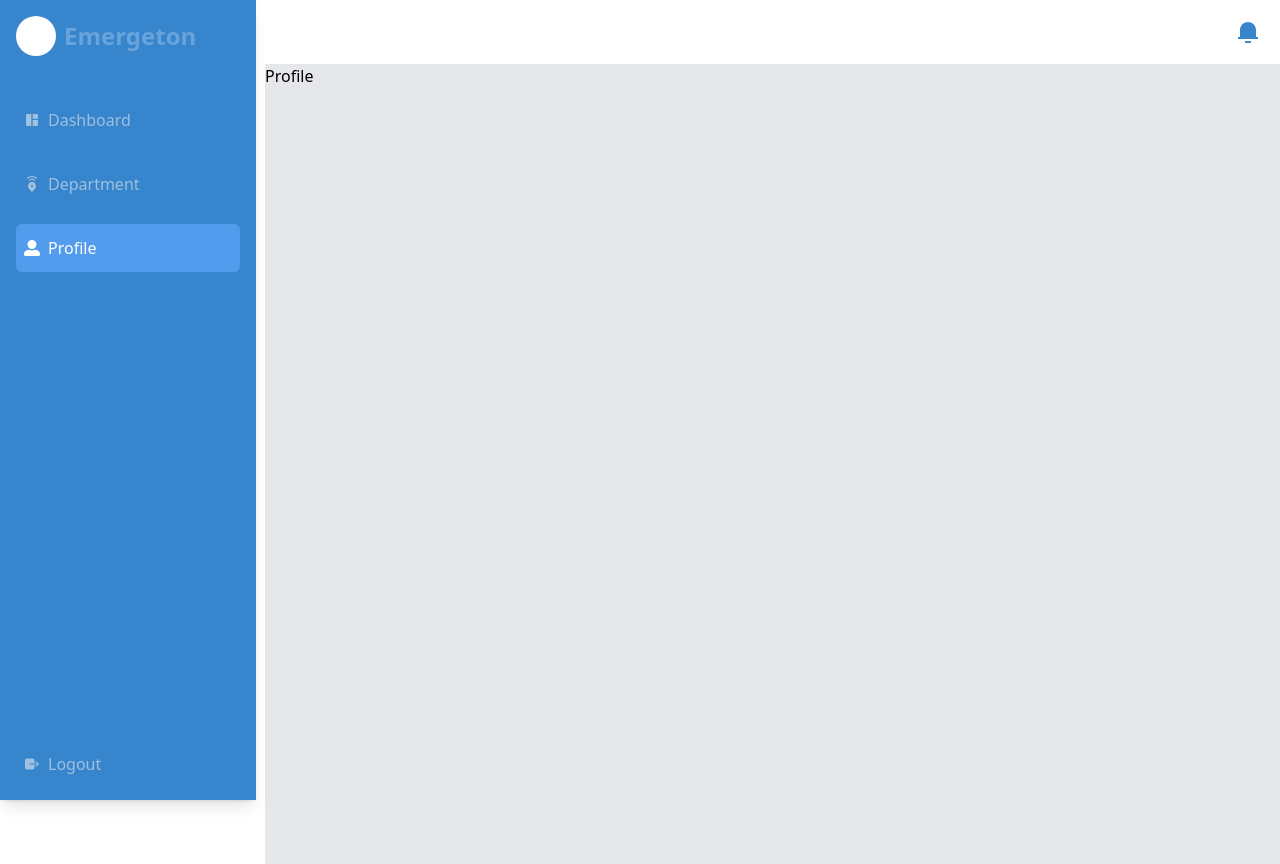
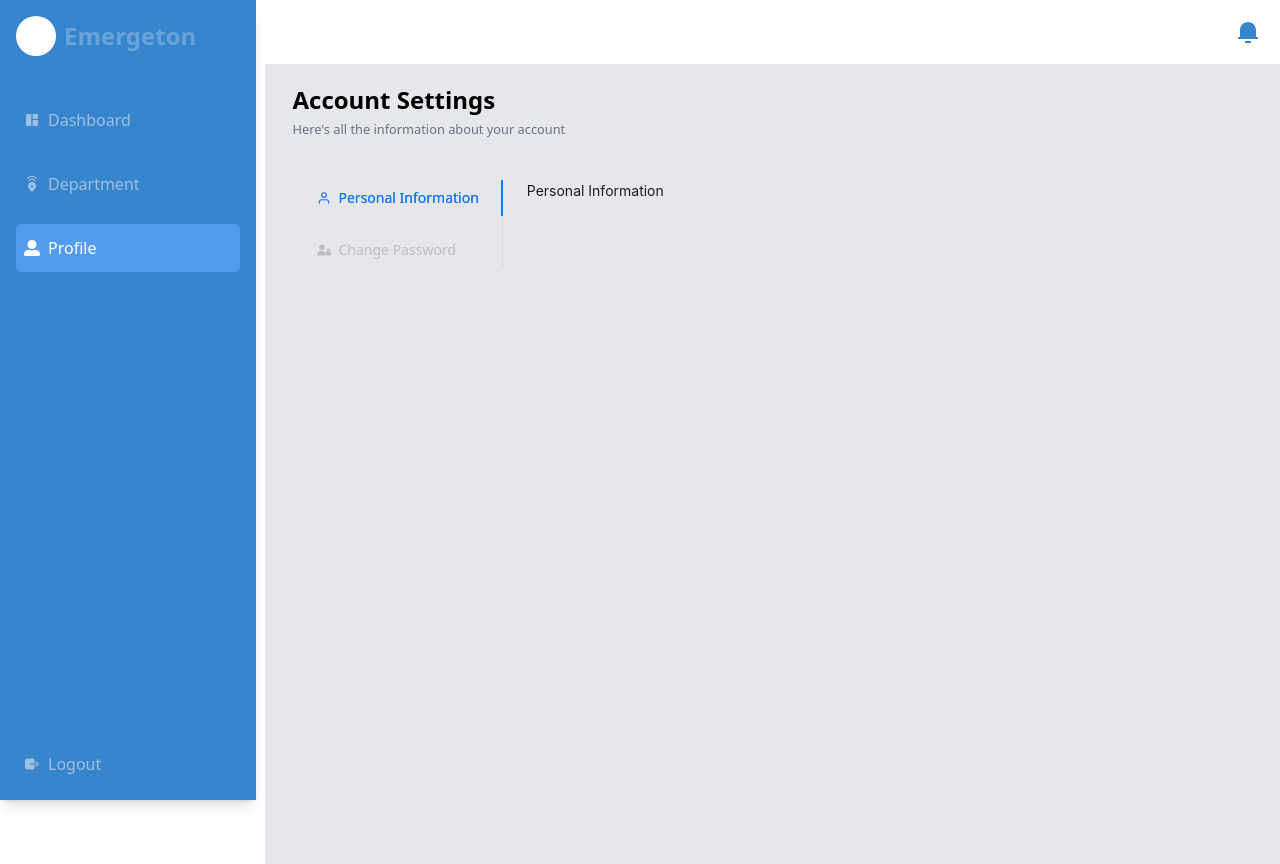
Before and after one commit to marklouisALTER/Emergeton-WEB, a React (Vite) app: page /admin/profile in a window 1280 px wide. Built offline with nearby package versions, Linux system fonts and the light colour scheme.

Commit message:
feat: added profile tabs

```diff
--- a/src/layout/UserLayout.tsx
+++ b/src/layout/UserLayout.tsx
@@ -10,7 +10,7 @@ export const UserLayout: React.FC = () => {
       <Sidebar />
       <div>
         <DashboardNav />
-        <main className=" min-h-screen bg-gray-200 md:ml-[50px] lg:ml-[265px]">
+        <main className=" min-h-screen bg-gray-200 sm:ml-[50px] lg:ml-[265px]">
           <Outlet />
         </main>
       </div>
--- /dev/null
+++ b/src/lib/useResponsiveLayout.tsx
@@ -0,0 +1,20 @@
+import { useState, useEffect } from 'react';
+
+const useResponsiveLayout = () => {
+    const [isMobile, setIsMobile] = useState(false);
+
+    useEffect(() => {
+        const handleSize = () => {
+            setIsMobile(window.innerWidth < 768);
+        }
+
+        handleSize();
+        window.addEventListener('resize', handleSize);
+
+        return () => window.removeEventListener('resize', handleSize);
+    }, [])
+
+    return isMobile;
+}
+
+export default useResponsiveLayout;
--- a/src/pages/admin/Profile.tsx
+++ b/src/pages/admin/Profile.tsx
@@ -1,8 +1,55 @@
 import React from 'react'
+import { Tabs,ConfigProvider } from 'antd';
+import type { TabsProps } from 'antd';
+import { FiUser } from "react-icons/fi";
+import { FaUserLock } from "react-icons/fa6";
+import useResponsiveLayout from '@/lib/useResponsiveLayout';
 
 const Profile:React.FC = () => {
+
+    const isMobile = useResponsiveLayout();
+
+  const items: TabsProps['items'] = [{
+    key: '1',
+    label: <p className='font-sans flex items-center gap-2 text-sm'><FiUser />Personal Information</p>,
+    children: 'Personal Information'
+  },
+  {
+    key: '2',
+    label: <p className='font-sans flex items-center gap-2 text-sm'><FaUserLock />Change Password</p>,
+    children: 'Change Password'
+  },
+]
+
   return (
-    <div>Profile</div>
+    <ConfigProvider
+    theme={{
+      components: {
+        Tabs: {
+            itemColor: '#bbbdc1',
+            itemHoverColor: '#3785cd',
+            // itemActiveColor: '#1A42FF',
+            itemActiveColor: '#3785cd',
+        },
+      },
+    }}
+  >
+    <section className="p-5 bg-gray-200 flex justify-center">
+        <div className='w-[60rem]'>
+            <h1 className='font-sans text-2xl font-semibold text-brand-secondary'>Account Settings</h1>
+            <small className='text-gray-500'>Here's all the information about your account</small>
+
+          <div className='mt-10'>
+            <Tabs
+                items={items}
+                defaultActiveKey="1"
+                tabPosition={isMobile ? 'top' : 'left'}
+                />
+          </div>
+
+        </div>
+    </section>
+  </ConfigProvider>
   )
 }
 
```
